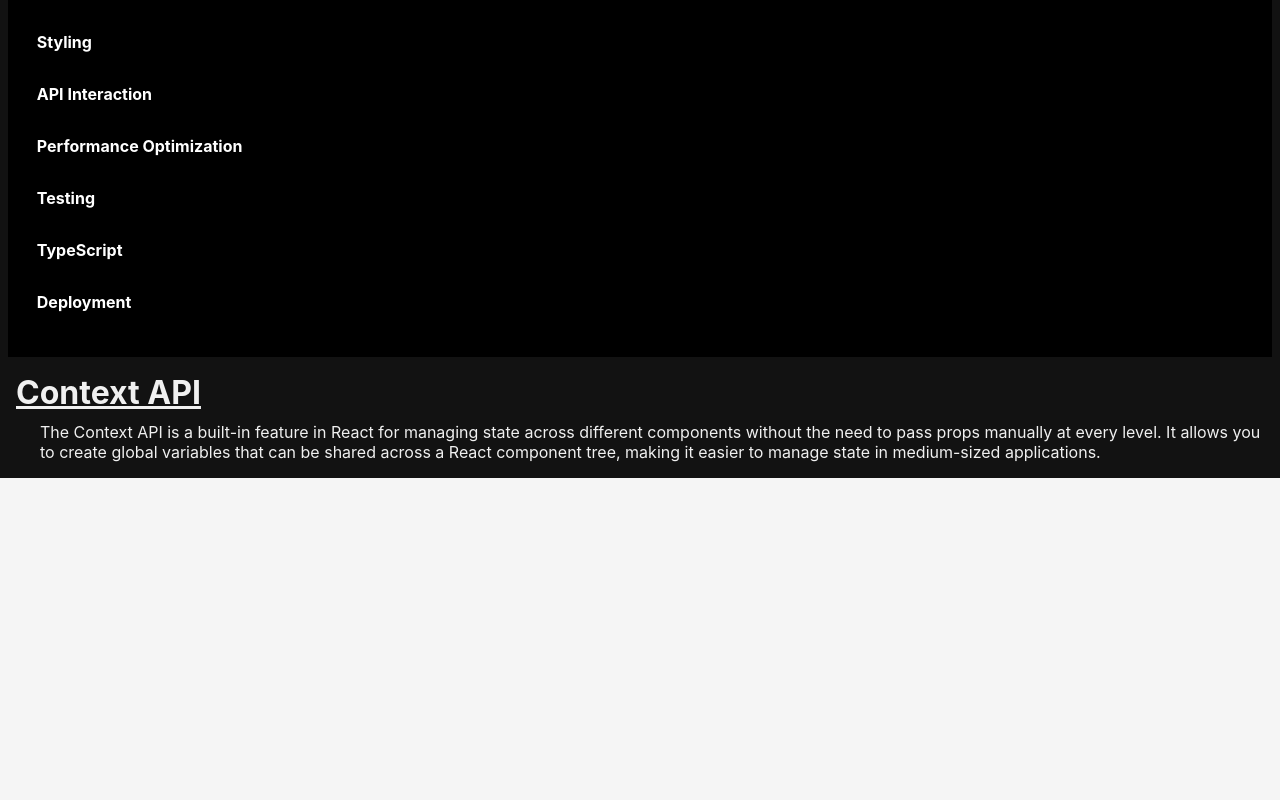
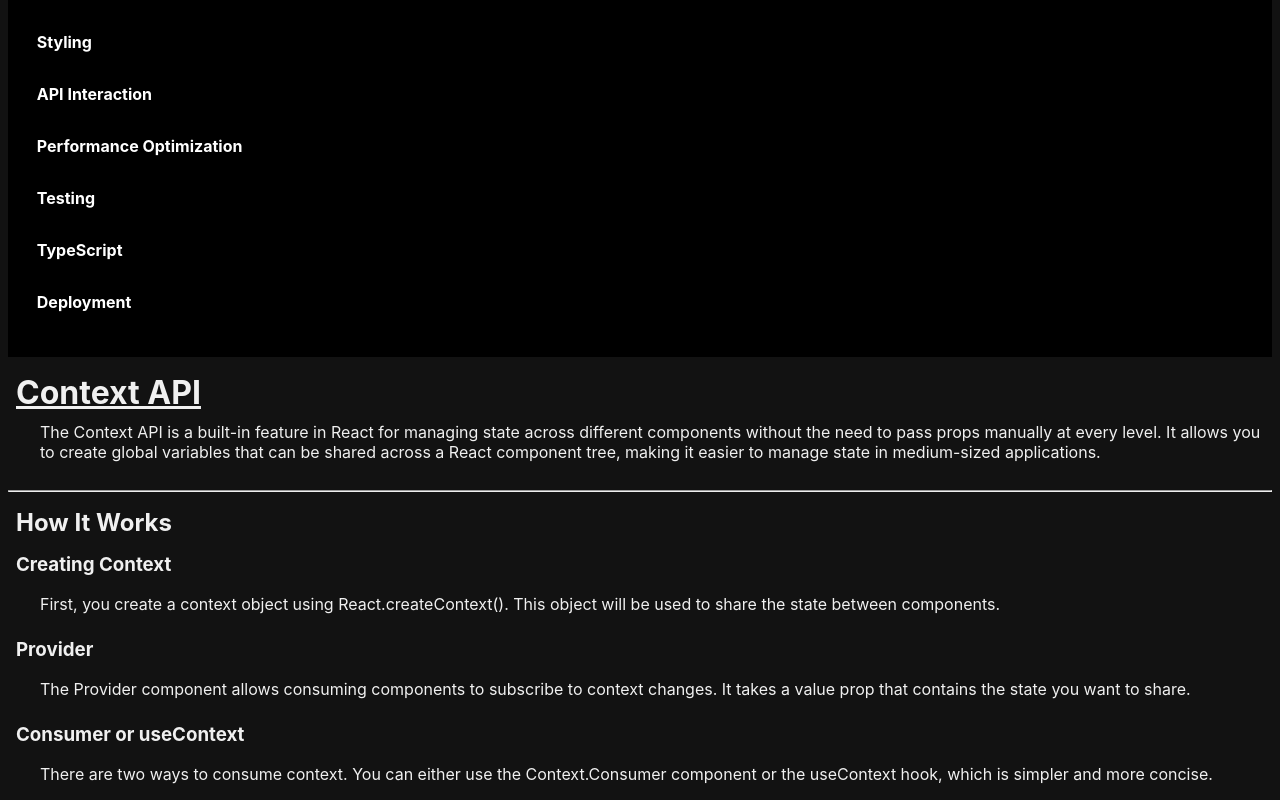
Before and after one commit to rees-kyle/react_showcase, a React (Create React App) app in the folder project/: page /context-api in a window 1280 px wide. Shown: the part 462-1262 px from the top of the page. Before the commit the page ends 940 px from the top, so only its background shows below. Built offline with nearby package versions, Linux system fonts and the light colour scheme.

Commit message:
Add How component
- Added component file.
- Added to index in components folder.
- Imported and added component to page.

```diff
--- /dev/null
+++ b/project/src/components/state_management/context_api/How.js
@@ -0,0 +1,17 @@
+const How = () => {
+  return (
+    <div>
+      <br/>
+      <hr/>
+      <h2>How It Works</h2>
+      <h3>Creating Context</h3>
+      <p>First, you create a context object using React.createContext(). This object will be used to share the state between components.</p>
+      <h3>Provider</h3>
+      <p>The Provider component allows consuming components to subscribe to context changes. It takes a value prop that contains the state you want to share.</p>
+      <h3>Consumer or useContext</h3>
+      <p>There are two ways to consume context. You can either use the Context.Consumer component or the useContext hook, which is simpler and more concise.</p>
+    </div>
+  );
+};
+
+export default How;
--- a/project/src/components/state_management/context_api/index.js
+++ b/project/src/components/state_management/context_api/index.js
@@ -1 +1,2 @@
 export { default as ContextAPI } from './ContextAPI';
+export { default as How } from './How';
--- a/project/src/pages/state_management/ContextAPIPage.js
+++ b/project/src/pages/state_management/ContextAPIPage.js
@@ -1,11 +1,13 @@
 import {
-  ContextAPI
+  ContextAPI,
+  How
 } from '../../components/state_management/context_api';
 
 const ContextAPIPage = () => {
   return (
     <>
       <ContextAPI />
+      <How />
     </>
   );
 };
```
